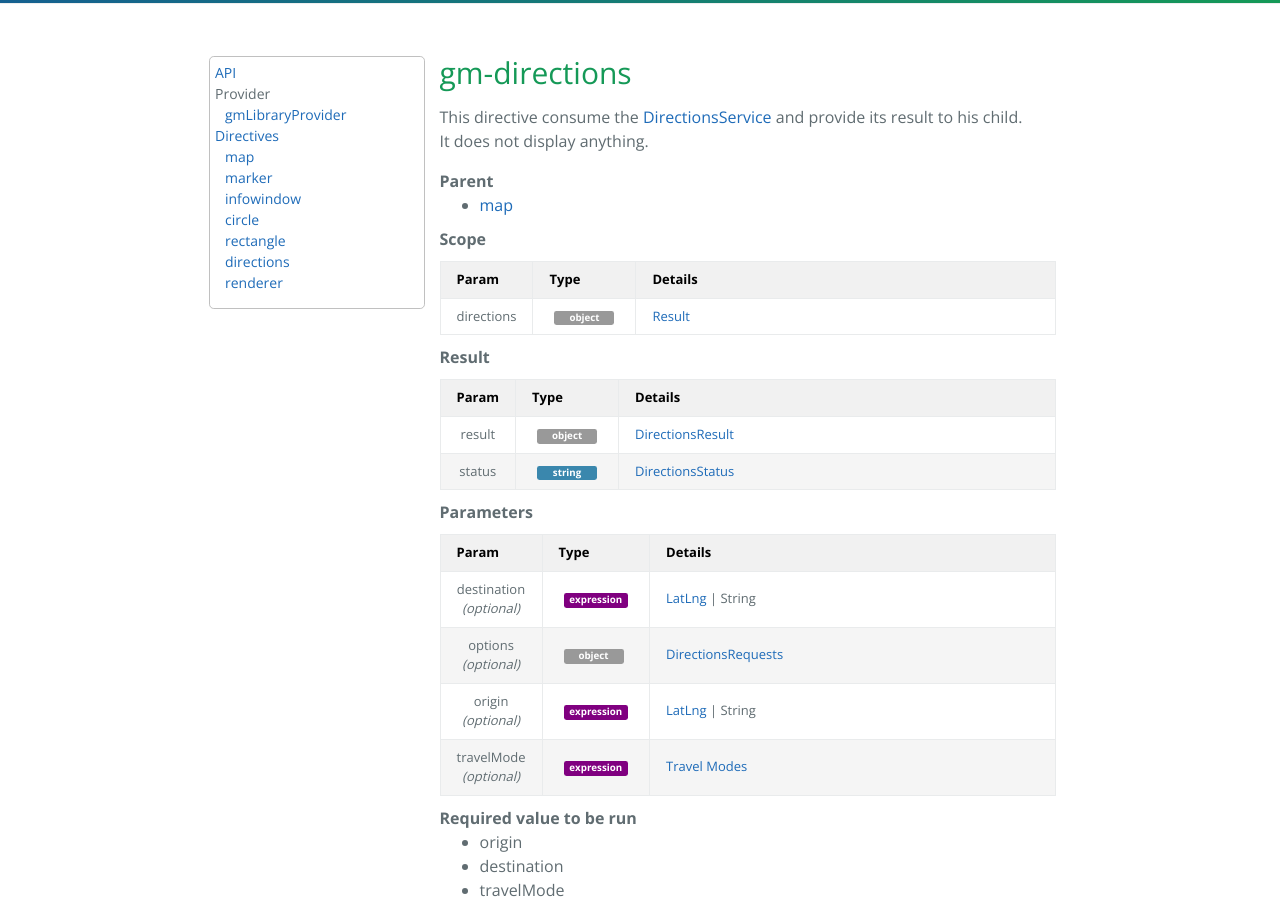
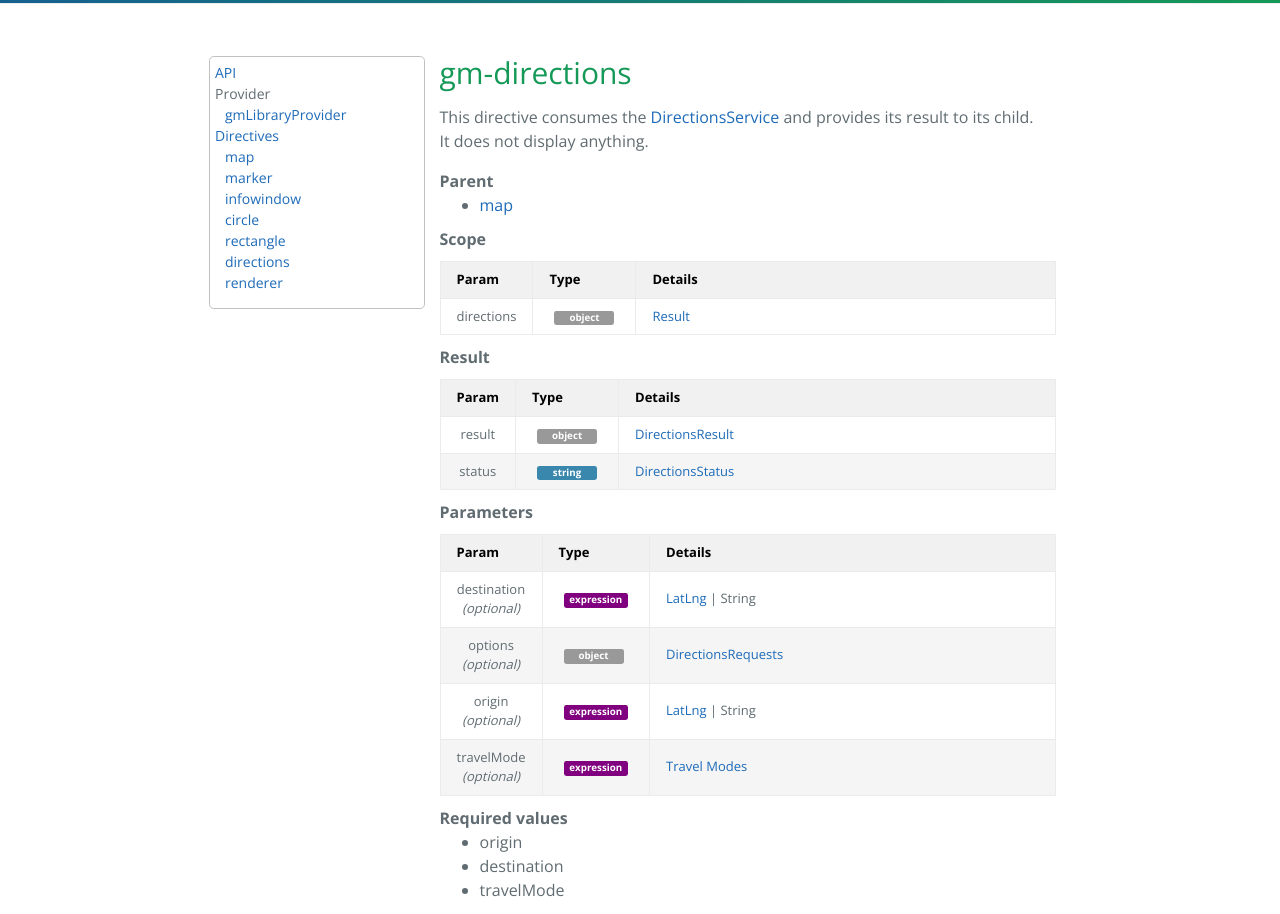
Before and after one commit to jbdemonte/angular-google-maps-native, a Jekyll site: the page built from api-gmDirections.html, in a window 1280 px wide and 1400 px high. Shown: the part 390-1304 px from the top of the window. Built offline with Jekyll 4.4.1, drawn with Linux system fonts in a browser that asks for light colours; nearby versions of some CDN libraries.

Commit message:
Light grammar corrections

```diff
--- a/api-directives.html
+++ b/api-directives.html
@@ -18,7 +18,7 @@ layout: api
 </p>
 <pre class="code"><code class="language-markup">&lt;gm-map options="{center: [37, -122], zoom: 8, mapTypeId: google.maps.MapTypeId.ROADMAP}"&gt;&lt;/gm-map&gt;</code></pre>
 <p>
-  Each directive use a child scope which provides its own google maps native object.<br />
+  Each directive uses a child scope which provides its own google maps native object.<br />
   e.g. In the HTML structure:
 </p>
 <ul>
@@ -40,7 +40,7 @@ layout: api
 <p>
   All <a href="https://developers.google.com/maps/documentation/javascript/events" target="_blank">events</a> are directly usable in the directive with the prefix <em>on</em> (addListener) or <em>once</em> (addListenerOnce).
   <br />
-  They use a child scope not isolated which provides an <em>event</em> object whose depends on the event type (see google documentation).
+  They use a not isolated child scope, which provides an <em>event</em> object, that depends on the event type (see google documentation).
 </p>
 <params>
   <item name="event" type="object,none">Depends on event type (e.g. <doc>MouseEvent</doc>).</item>
--- a/api-gmDirections.html
+++ b/api-gmDirections.html
@@ -5,7 +5,7 @@ layout: api
 <h2>gm-directions</h2>
 
 <p>
-  This directive consume the <a href="https://developers.google.com/maps/documentation/javascript/directions" target="_blank">DirectionsService</a> and provide its result to his child.<br />
+  This directive consumes the <a href="https://developers.google.com/maps/documentation/javascript/directions" target="_blank">DirectionsService</a> and provides its result to its child.<br />
   It does not display anything.
 </p>
 
@@ -45,7 +45,7 @@ layout: api
   </item>
 </params>
 
-<strong>Required value to be run</strong>
+<strong>Required values</strong>
 <ul>
   <li>origin</li>
   <li>destination</li>
--- a/index.html
+++ b/index.html
@@ -10,7 +10,7 @@ active: home
   It is based on the Google Maps Javascript API version 3.
 </p>
 
-<h2>Why using Angular Google Maps Native</h2>
+<h2>Why use Angular Google Maps Native</h2>
 
 <ul>
   <li>Less than <strong>10ko minified</strong></li>
```
